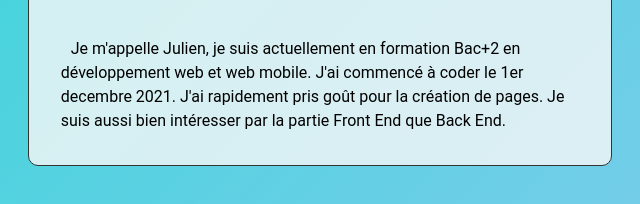
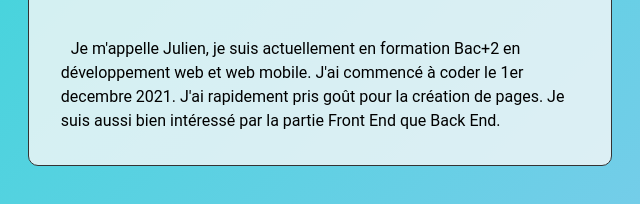
Before and after one commit to HAjulien/portfolio, a plain HTML site: page profil.html in a window 1280 px wide. Shown: the part 243-447 px from the top of the page, 320-960 px from the left. Drawn offline with nearby package versions, Linux system fonts and the light colour scheme; a script that the page names is missing; a web font is replaced by a local one.

Commit message:
Update profil.html

```diff
--- a/profil.html
+++ b/profil.html
@@ -14,7 +14,7 @@
         <div class="maPhoto"></div>
         <h1>Présentation</h1>
         <p>
-            Je m'appelle Julien, je suis actuellement en formation Bac+2 en développement web et web mobile. J'ai commencé à coder le 1er decembre 2021. J'ai rapidement pris goût pour la création de pages. Je suis aussi bien intéresser par la partie Front End que Back End.
+            Je m'appelle Julien, je suis actuellement en formation Bac+2 en développement web et web mobile. J'ai commencé à coder le 1er decembre 2021. J'ai rapidement pris goût pour la création de pages. Je suis aussi bien intéressé par la partie Front End que Back End.
         </p>
     </article>
 
```
